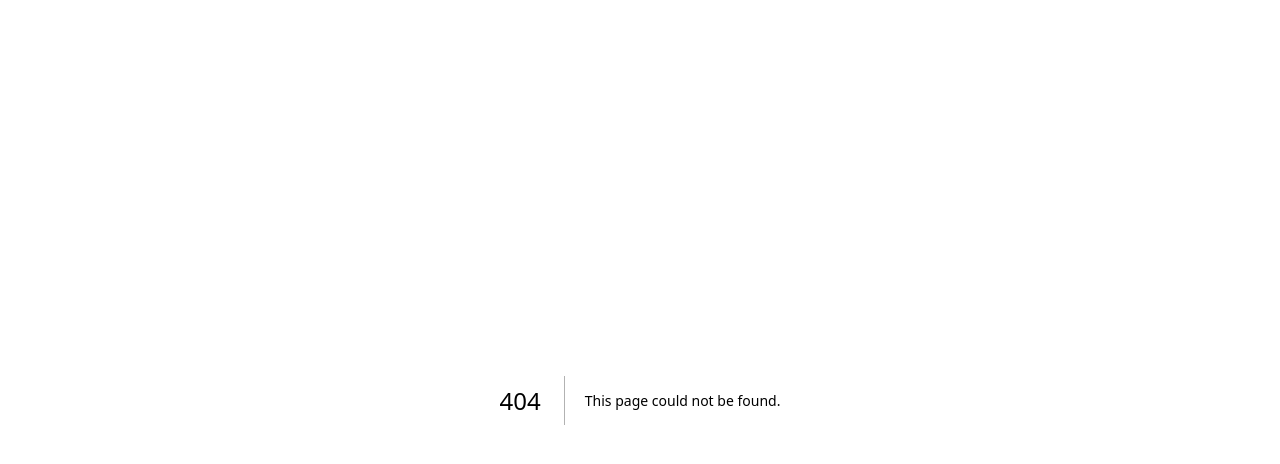
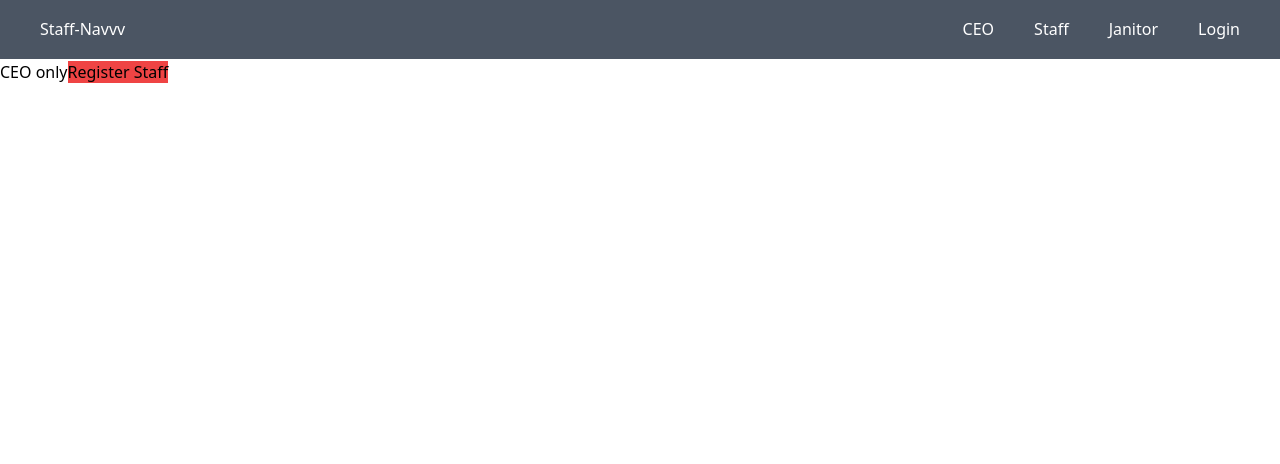
Before and after one commit to TeeThanakit/mariana-hotel, a Next.js app in the folder frontend/: page /employee/ceo in a window 1280 px wide. Before the commit this address had no page. Shown: the top 464 px of the page. Built offline with nearby package versions, Linux system fonts and the light colour scheme; no server answers.

Commit message:
test /employee

```diff
--- /dev/null
+++ b/frontend/app/employee/ceo/page.js
@@ -0,0 +1,10 @@
+import Link from "next/link";
+
+export default function CeoPage() {
+  return (
+    <div>
+      CEO only
+      <Link href="/employee/ceo/register" className="bg-red-500">Register Staff</Link>
+    </div>
+  );
+}
--- /dev/null
+++ b/frontend/app/employee/ceo/register/page.js
@@ -0,0 +1,9 @@
+import Register from "@/components/registerForm";
+
+export default function AddNewStaff() {
+  return (
+    <div>
+      <Register />
+    </div>
+  );
+}
--- /dev/null
+++ b/frontend/app/employee/page.js
@@ -0,0 +1,10 @@
+import { auth } from "@/auth";
+
+
+export default async function StaffPage(){
+    const session = await auth();
+    return <div>
+        <h1>Employee area</h1>
+        <p>{session?.user?.email}</p>
+    </div>
+}
--- /dev/null
+++ b/frontend/app/employee/staff/page.js
@@ -0,0 +1,3 @@
+export default function Staff(){
+    return <div>Staff</div>
+}
```
